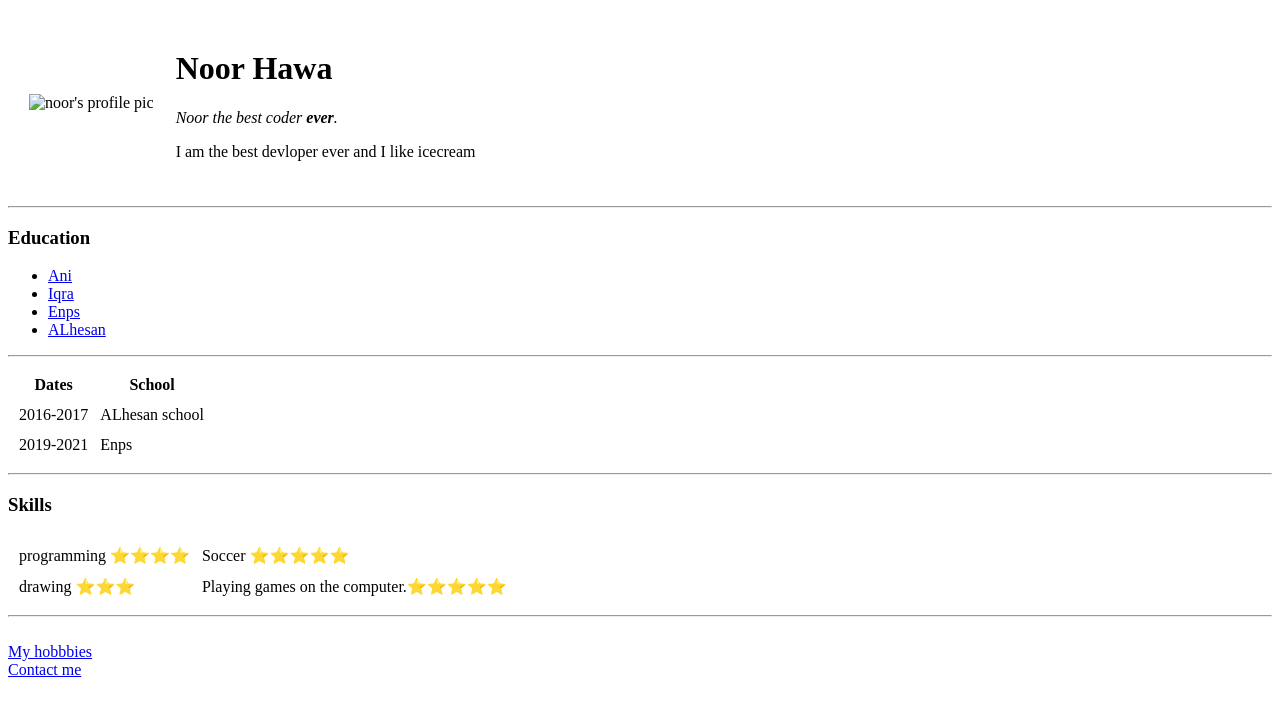
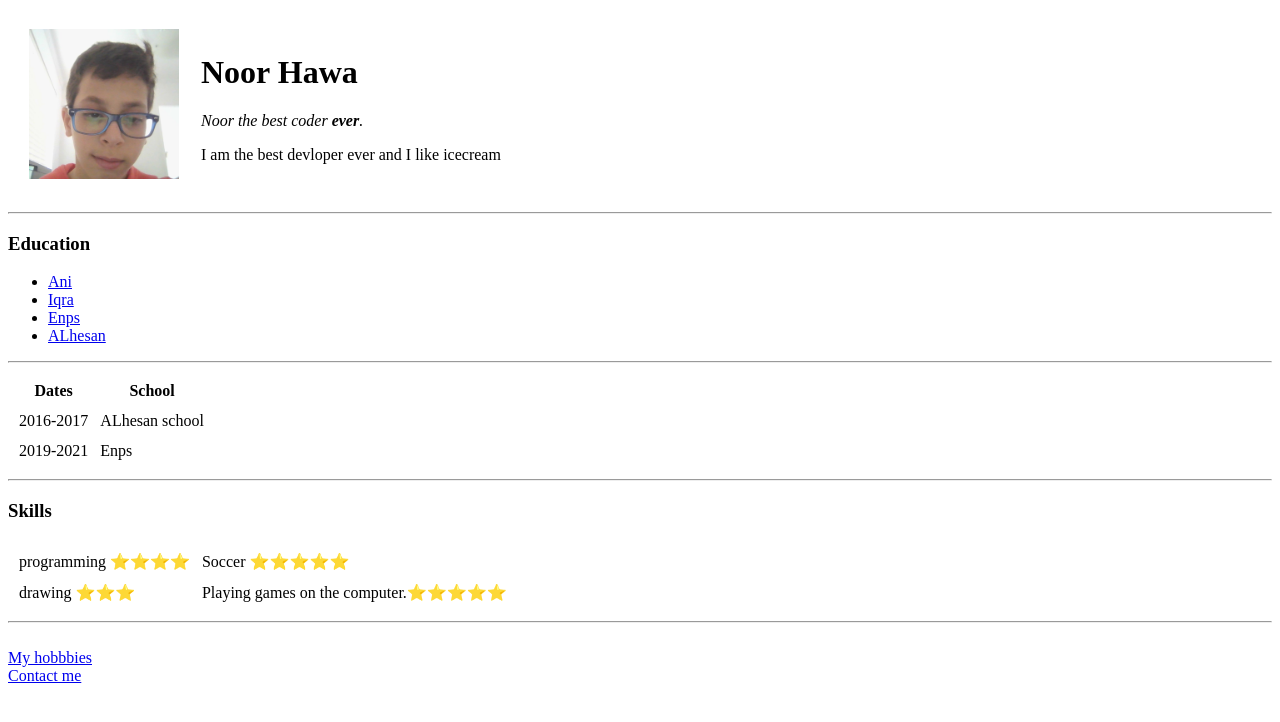
Before and after one commit to Nooraldeen123/cv, a plain HTML site: page index.html in a window 1280 px wide. Drawn offline with Linux system fonts and the light colour scheme.

Commit message:
Update index.html

```diff
--- a/index.html
+++ b/index.html
@@ -9,7 +9,7 @@
 <body>
   <table cellspacing="20">
     <tr>
-      <td> <img src="index/images/WIN_20220718_11_03_35_Pro.jpg" alt="noor's profile pic" width="150" height="150"></td>
+      <td> <img src="images/WIN_20220718_11_03_35_Pro.jpg" alt="noor's profile pic" width="150" height="150"></td>
       <td>
         <h1>Noor Hawa</h1>
         <p><em>Noor the best coder <strong>ever</strong>.</em></p>
```
